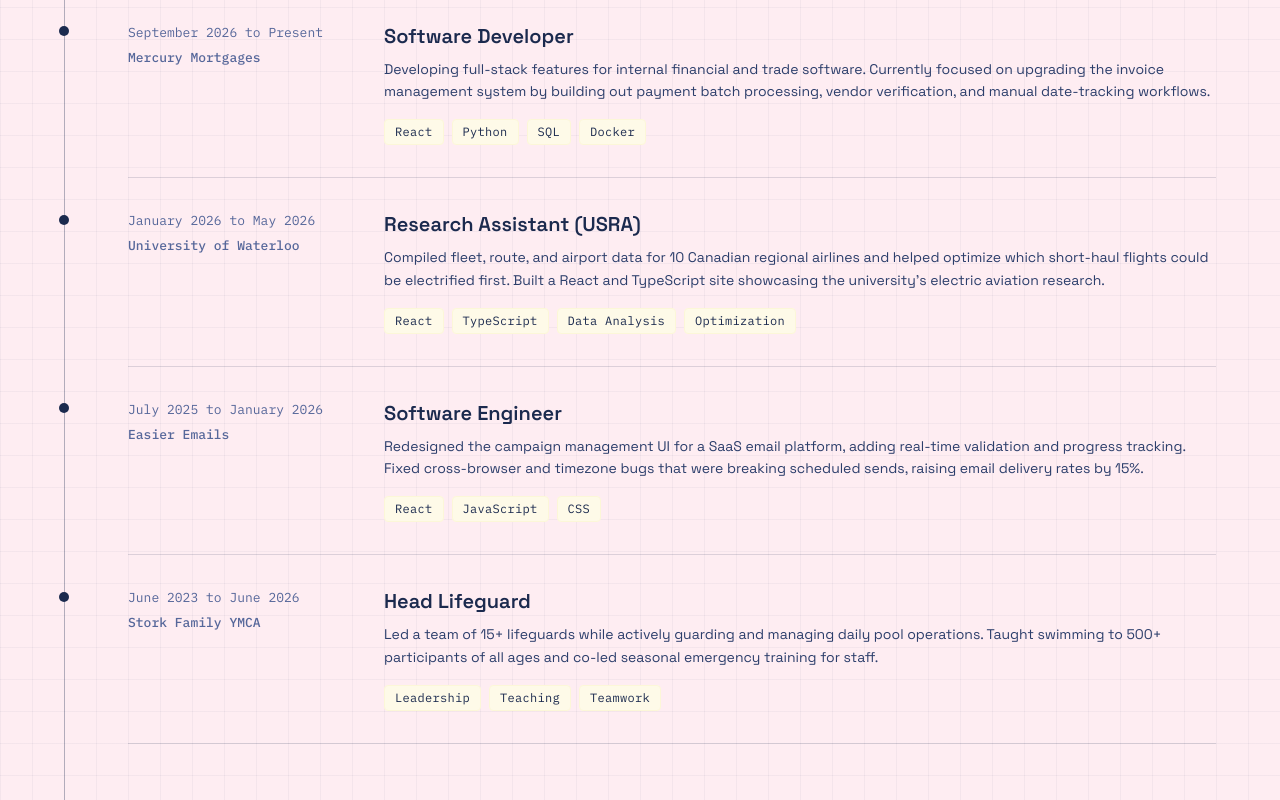
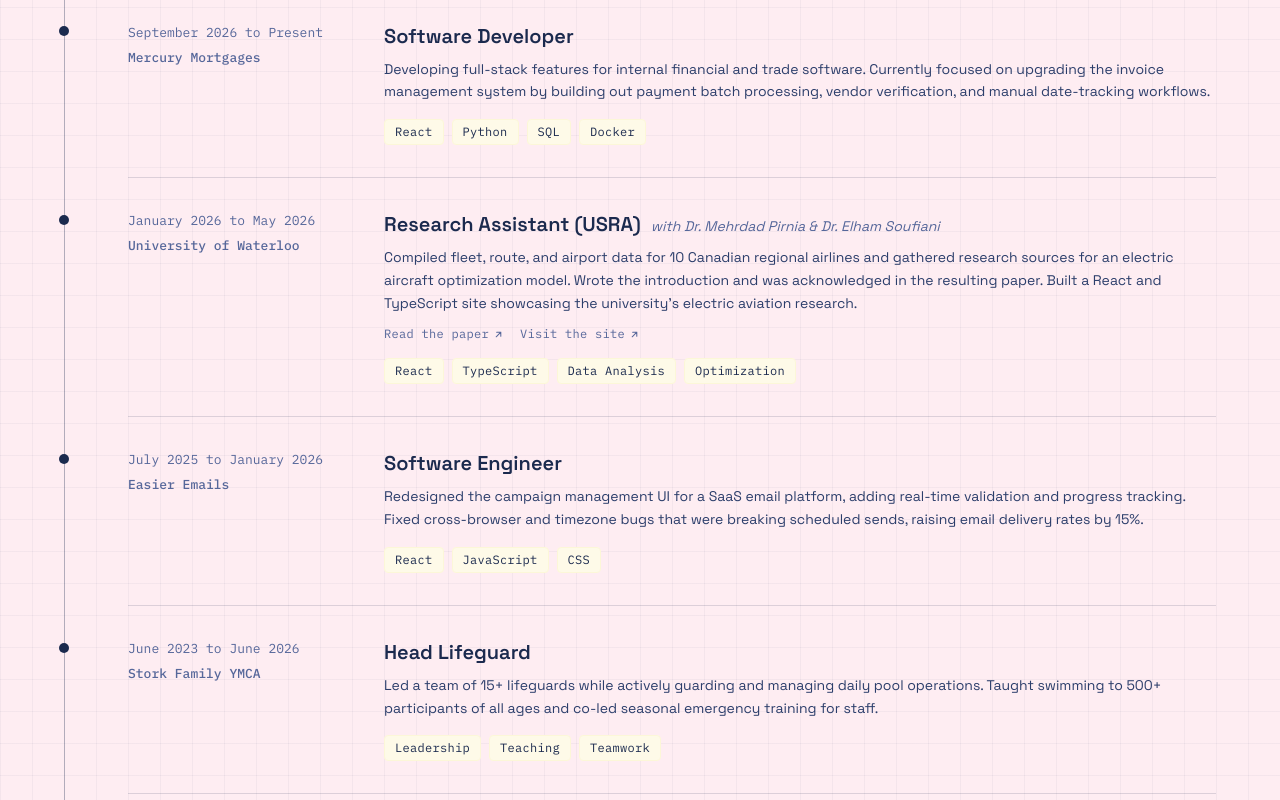
Before and after one commit to elikafarokhi/elikas-portfolio, a React (Vite) app: page / in a window 1280 px wide. Shown: the part 1337-2137 px from the top of the page. Built offline with nearby package versions, Linux system fonts and the light colour scheme.

Commit message:
usra experience edits

```diff
--- a/src/App.tsx
+++ b/src/App.tsx
@@ -40,6 +40,8 @@
   role: string;
   description: string;
   stack: string[];
+  links?: { label: string; href: string; ariaLabel: string }[];
+  people?: string;
 }
 const EXPERIENCE: Job[] = [
   {
@@ -54,9 +56,22 @@
     dates: "January 2026 to May 2026",
     company: "University of Waterloo",
     role: "Research Assistant (USRA)",
+    people: "with Dr. Mehrdad Pirnia & Dr. Elham Soufiani",
     description:
-      "Compiled fleet, route, and airport data for 10 Canadian regional airlines and helped optimize which short-haul flights could be electrified first. Built a React and TypeScript site showcasing the university’s electric aviation research.",
+      "Compiled fleet, route, and airport data for 10 Canadian regional airlines and gathered research sources for an electric aircraft optimization model. Wrote the introduction and was acknowledged in the resulting paper. Built a React and TypeScript site showcasing the university's electric aviation research.",
     stack: ["React", "TypeScript", "Data Analysis", "Optimization"],
+    links: [
+      {
+        label: "Read the paper",
+        href: "https://arxiv.org/html/2606.28312v1",
+        ariaLabel: "Read the paper: Optimal Deployment of Electric Aircraft for Canadian Domestic Flights",
+      },
+      {
+        label: "Visit the site",
+        href: "https://mpirnia.com",
+        ariaLabel: "Visit mpirnia.com, the electric aviation research site I built",
+      },
+    ],
   },
   {
     dates: "July 2025 to January 2026",
@@ -768,8 +783,43 @@
             </div>
 
             <div>
-              <h3 className="font-display text-xl font-semibold text-ink">{job.role}</h3>
+              <div className="flex flex-wrap items-baseline gap-x-2.5">
+                <h3 className="font-display text-xl font-semibold text-ink">{job.role}</h3>
+                {job.people && <p className="text-sm italic text-ink-muted">{job.people}</p>}
+              </div>
               <p className="mt-2 text-sm leading-relaxed">{job.description}</p>
+              {job.links && (
+                <div className="mt-3 flex flex-wrap gap-x-4 gap-y-1">
+                  {job.links.map((l) => (
+                    <a
+                      key={l.href}
+                      href={l.href}
+                      target="_blank"
+                      rel="noopener noreferrer"
+                      aria-label={l.ariaLabel}
+                      className="group/link inline-flex items-center gap-1 font-mono text-xs tracking-wide text-ink-muted transition-colors hover:text-ink motion-reduce:transition-none"
+                    >
+                      <span className="underline decoration-transparent underline-offset-4 transition-colors group-hover/link:decoration-current">
+                        {l.label}
+                      </span>
+                      <svg
+                        aria-hidden="true"
+                        width={11}
+                        height={11}
+                        viewBox="0 0 24 24"
+                        fill="none"
+                        stroke="currentColor"
+                        strokeWidth={2.25}
+                        strokeLinecap="round"
+                        strokeLinejoin="round"
+                        className="transition-transform duration-300 group-hover/link:-translate-y-px group-hover/link:translate-x-px motion-reduce:transition-none"
+                      >
+                        <path d="M7 17L17 7M8 7h9v9" />
+                      </svg>
+                    </a>
+                  ))}
+                </div>
+              )}
               <ul className="mt-4 flex flex-wrap gap-2" aria-label="Tech stack">
                 {job.stack.map((s) => (
                   <Pill key={s}>{s}</Pill>
```
